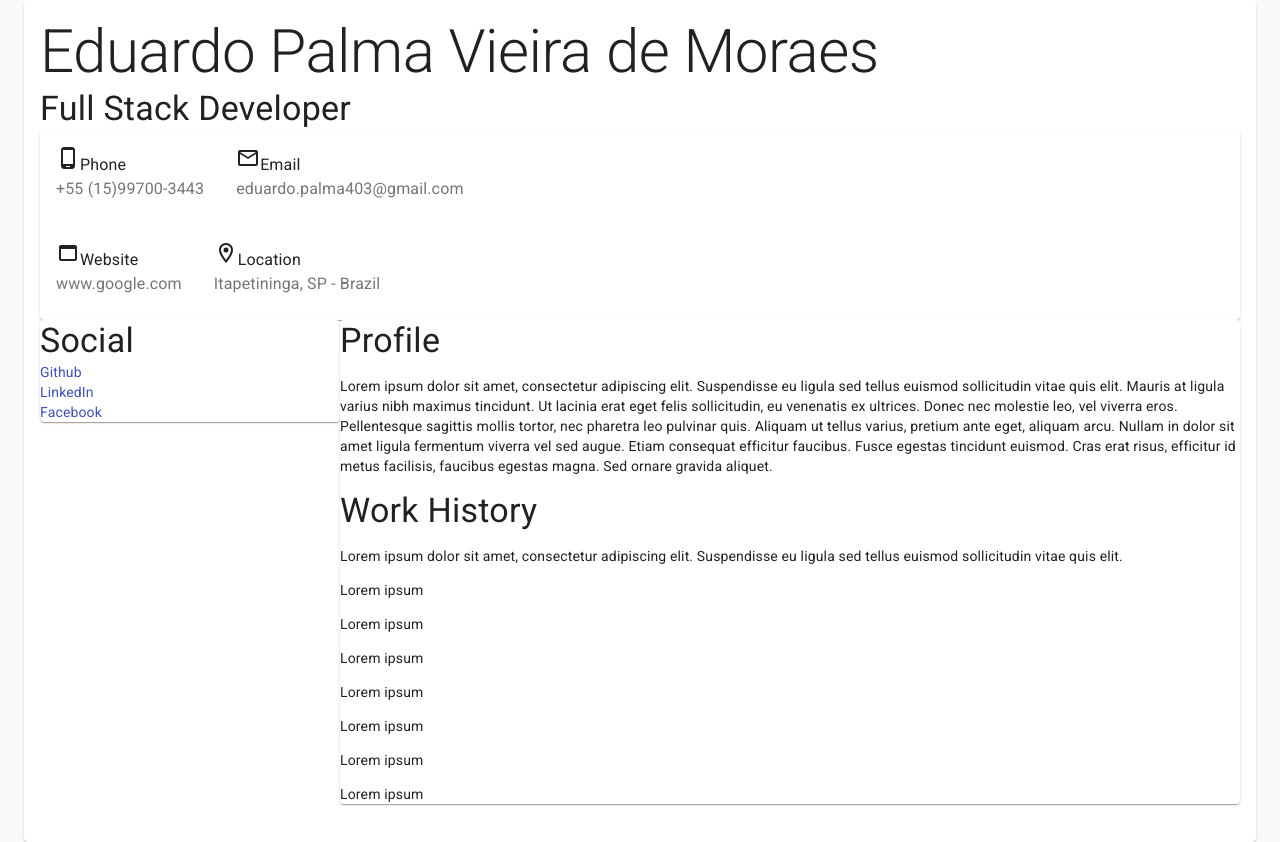
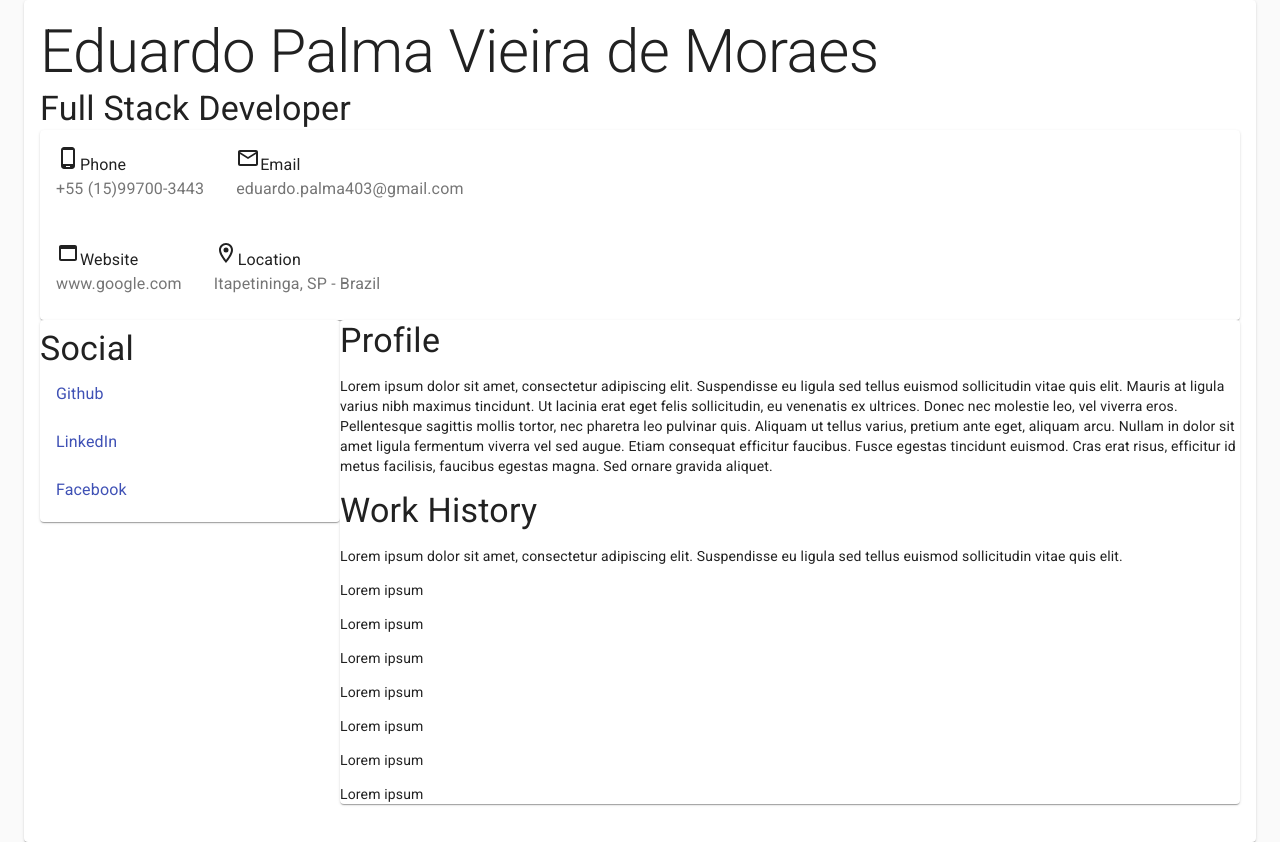
Before and after one commit to eduardopvm/react-cv, a React (Create React App) app: page / in a window 1280 px wide. Built offline with nearby package versions, Linux system fonts and the light colour scheme.

Commit message:
small improvements to sidebar

```diff
--- a/src/Header.js
+++ b/src/Header.js
@@ -1,13 +1,14 @@
 import Typography from "@material-ui/core/Typography";
+import Box from "@material-ui/core/Box"
 
 import HeaderPanel from "./HeaderPanel";
 
 export default function Header() {
   return (
-    <header className="cv-header">
+    <Box>
       <Typography variant="h2">Eduardo Palma Vieira de Moraes</Typography>
       <Typography variant="h4">Full Stack Developer</Typography>
       <HeaderPanel />
-    </header>
+    </Box>
   );
 }
--- a/src/HeaderPanel.js
+++ b/src/HeaderPanel.js
@@ -1,5 +1,4 @@
 import Box from "@material-ui/core/Box";
-import Container from "@material-ui/core/Container"
 import Card from "@material-ui/core/Card";
 import CardContent from "@material-ui/core/CardContent";
 import Grid from "@material-ui/core/Grid";
--- a/src/Layout.js
+++ b/src/Layout.js
@@ -3,10 +3,14 @@ import Grid from "@material-ui/core/Grid";
 import Card from "@material-ui/core/Card";
 import Paper from "@material-ui/core/Paper";
 import Link from "@material-ui/core/Link";
+import List from "@material-ui/core/List";
+import ListItem from "@material-ui/core/ListItem";
+import ListItemText from "@material-ui/core/ListItemText";
+import Divider from "@material-ui/core/Divider";
+import Typography from "@material-ui/core/Typography";
 import { makeStyles } from "@material-ui/core/styles";
 
 import Header from "./Header";
-import { Typography } from "@material-ui/core";
 
 export default function Layout() {
   return (
@@ -15,20 +19,28 @@ export default function Layout() {
       <Grid container>
         <Grid item lg={3}>
           <Paper>
-            <Typography variant="h4">Social</Typography>
-            <div>
-              <Link href="https://github.com/eduardopvm">Github</Link>
-            </div>
-            <div>
-              <Link href="https://www.linkedin.com/in/eduardo-pvm/">
-                LinkedIn
-              </Link>
-            </div>
-            <div>
-              <Link href="#">
-                Facebook
-              </Link>
-            </div>
+            <List>
+              <Typography variant="h4">Social</Typography>
+              <ListItem>
+                <ListItemText>
+                  <Link href="https://github.com/eduardopvm">Github</Link>
+                </ListItemText>
+              </ListItem>
+
+              <ListItem>
+                <ListItemText>
+                  <Link href="https://www.linkedin.com/in/eduardo-pvm/">
+                    LinkedIn
+                  </Link>
+                </ListItemText>
+              </ListItem>
+
+              <ListItem>
+                <ListItemText>
+                  <Link href="#">Facebook</Link>
+                </ListItemText>
+              </ListItem>
+            </List>
           </Paper>
         </Grid>
         <Grid item lg={9}>
```
